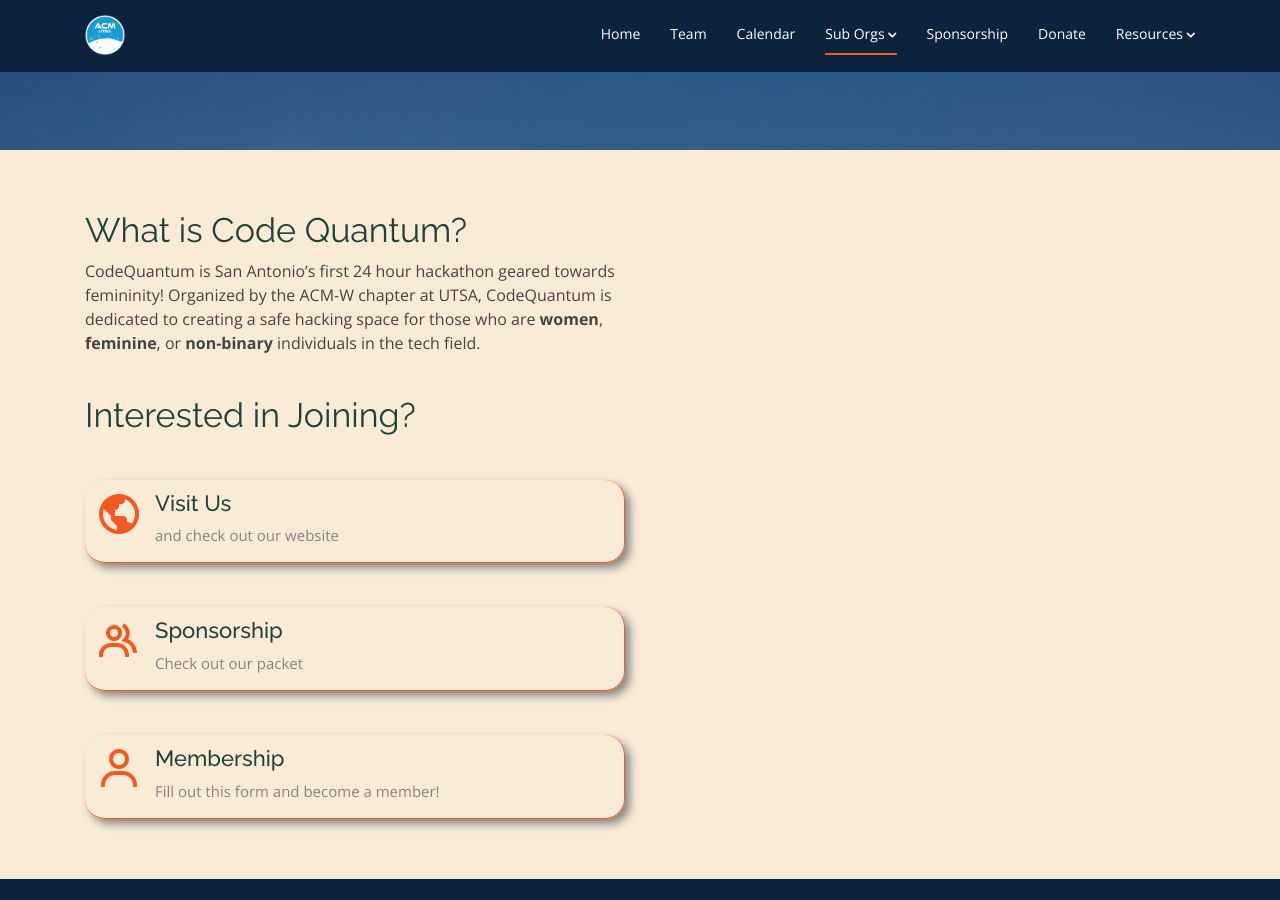
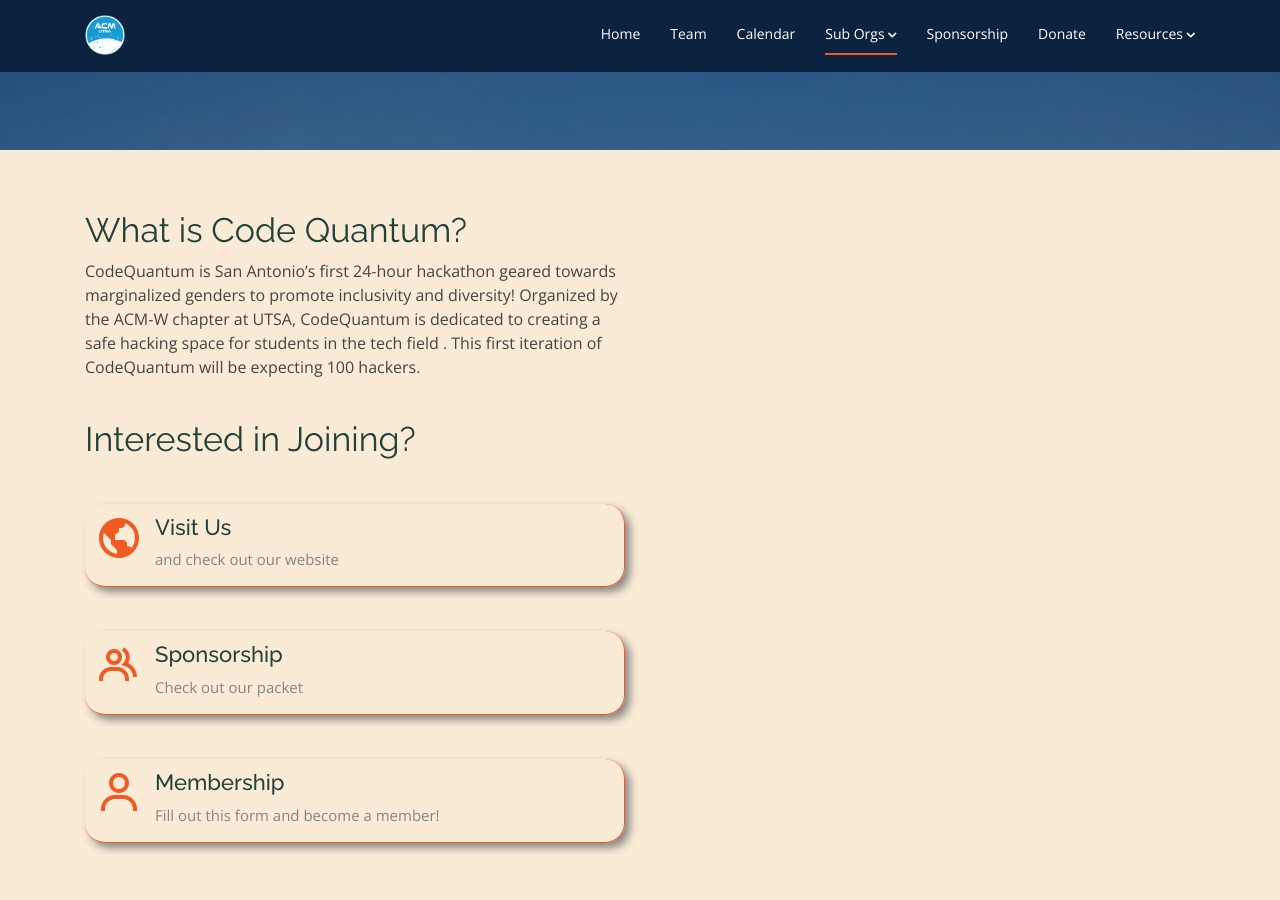
Before and after one commit to acmutsa/acmutsa.github.io, a Jekyll site: the page built from suborg_code_quantum.html, in a window 1280 px wide and 900 px high, scrolled down 750 px. Built offline with Jekyll 4.4.1, drawn with Linux system fonts in a browser that asks for light colours; nearby versions of some CDN libraries.

Commit message:
updated wording

```diff
--- a/_includes/suborg_code_quantum_content.html
+++ b/_includes/suborg_code_quantum_content.html
@@ -4,9 +4,10 @@
             <div class="col-xl-6 col-lg-5 pt-5 pt-lg-0">
                 <h3 data-aos="fade-up">What is Code Quantum?</h3>
                 <p data-aos="fade-up">
-                    CodeQuantum is San Antonio’s first 24 hour hackathon geared towards femininity! Organized by the
-                    ACM-W chapter at UTSA, CodeQuantum is dedicated to creating a safe hacking space for those who are
-                    <b>women</b>, <b>feminine</b>, or <b>non-binary</b> individuals in the tech field.
+                    CodeQuantum is San Antonio’s first 24-hour hackathon geared towards marginalized
+                    genders to promote inclusivity and diversity! Organized by the ACM-W chapter at
+                    UTSA, CodeQuantum is dedicated to creating a safe hacking space for students in
+                    the tech field . This first iteration of CodeQuantum will be expecting 100 hackers.
                 </p><br>
                 <h3 data-aos="fade-up">Interested in Joining?</h3>
                 <div data-aos="fade-up">
```
